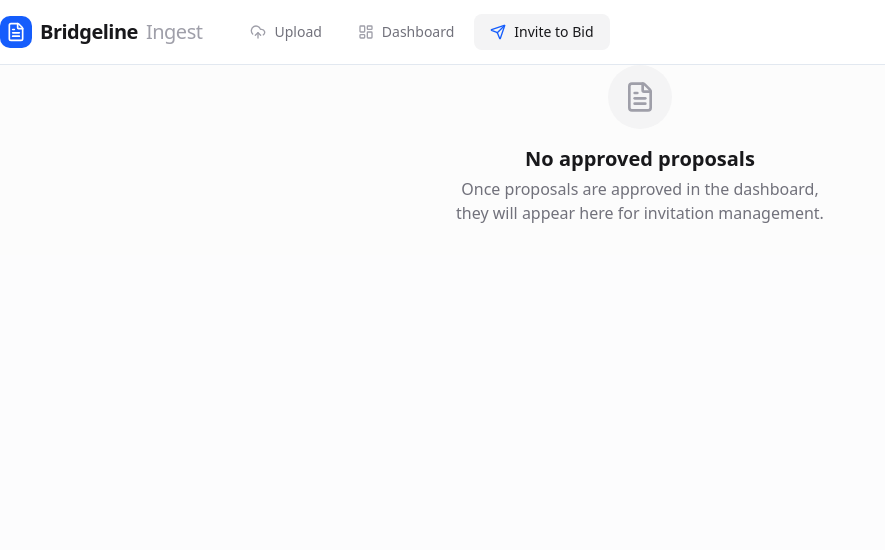
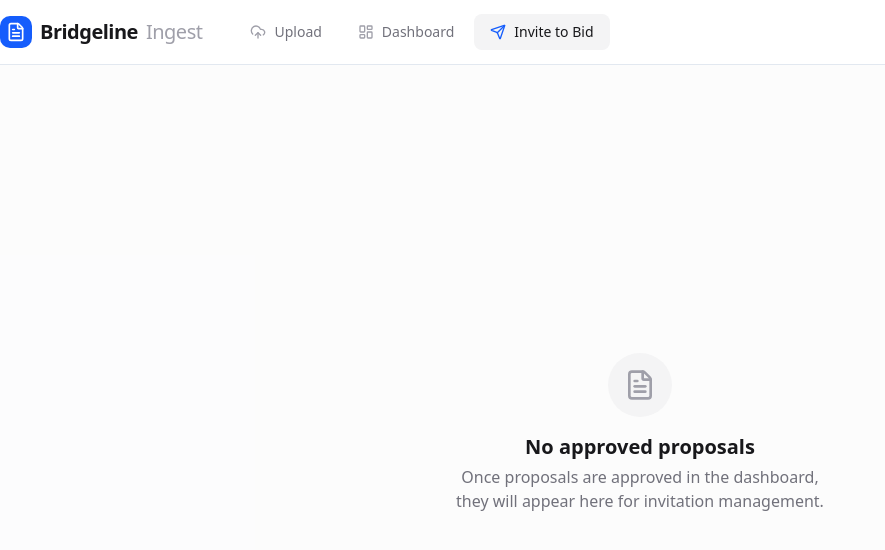
Before and after one commit to dani1996dani/bridgeline-ingest, a Next.js app: page /invitation in a window 1280 px wide. Shown: the top 550 px of the page, without its empty margins (0-885 px from the left). Built offline with nearby package versions, Linux system fonts and the light colour scheme; no server answers; the database is empty.

Commit message:
fix small css issue

```diff
--- a/src/app/dashboard/page.tsx
+++ b/src/app/dashboard/page.tsx
@@ -9,7 +9,7 @@ export default async function DashboardPage() {
 
   if (proposals.length === 0) {
     return (
-      <div className="flex items-center justify-center">
+      <div className="flex h-full items-center justify-center">
         <div className="text-center">
           <div className="bg-zinc-100 rounded-full p-4 inline-flex mb-4">
             <UploadCloud className="h-8 w-8 text-zinc-400" />
--- a/src/app/invitation/page.tsx
+++ b/src/app/invitation/page.tsx
@@ -13,7 +13,7 @@ export default async function InvitationPage() {
 
   if (proposals.length === 0) {
     return (
-      <div className="flex items-center justify-center">
+      <div className="flex h-full items-center justify-center">
         <div className="text-center">
           <div className="bg-zinc-100 rounded-full p-4 inline-flex mb-4">
             <FileText className="h-8 w-8 text-zinc-400" />
--- a/src/app/layout.tsx
+++ b/src/app/layout.tsx
@@ -27,7 +27,7 @@ export default function RootLayout({
   return (
     <html lang="en">
       <body
-        className={`${geistSans.variable} ${geistMono.variable} antialiased flex flex-col min-h-screen`}
+        className={`${geistSans.variable} ${geistMono.variable} antialiased flex flex-col h-screen`}
       >
         <Navbar />
         <main className="flex-1 bg-zinc-50/50">{children}</main>
```
